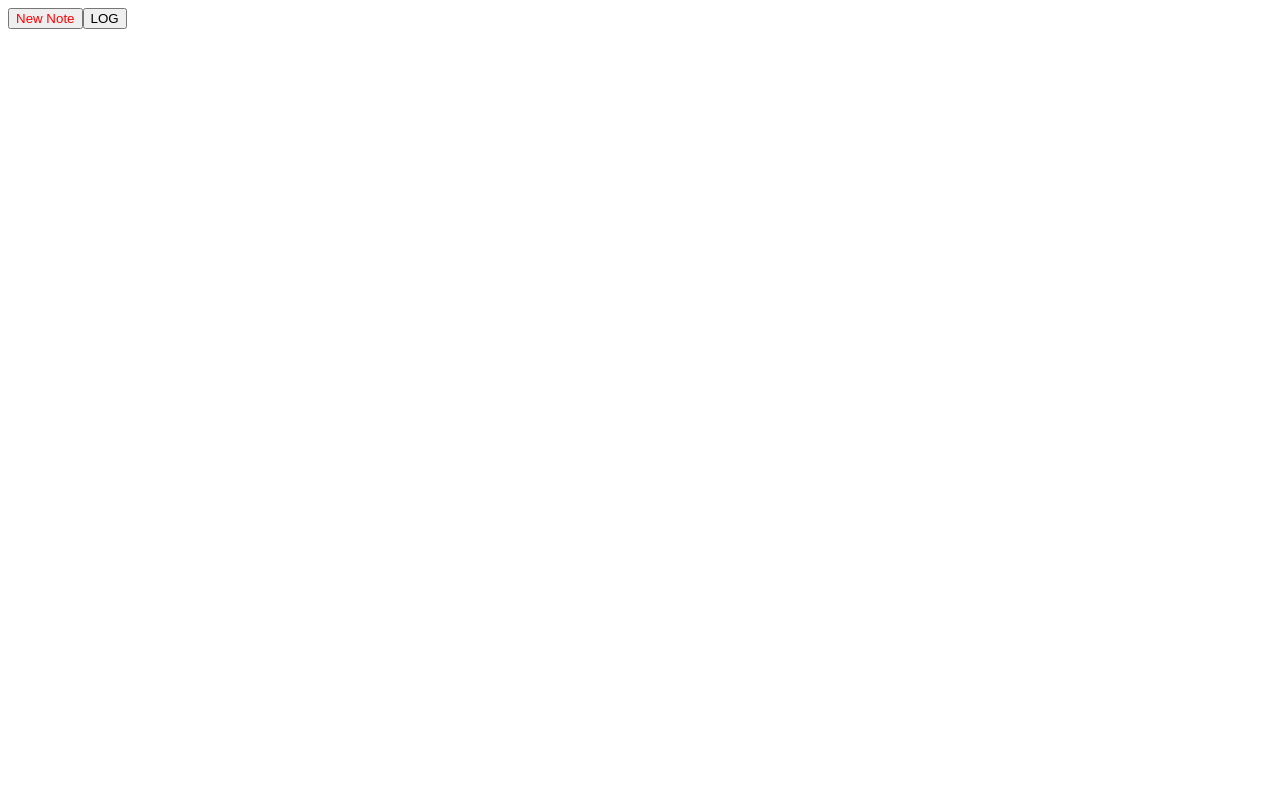
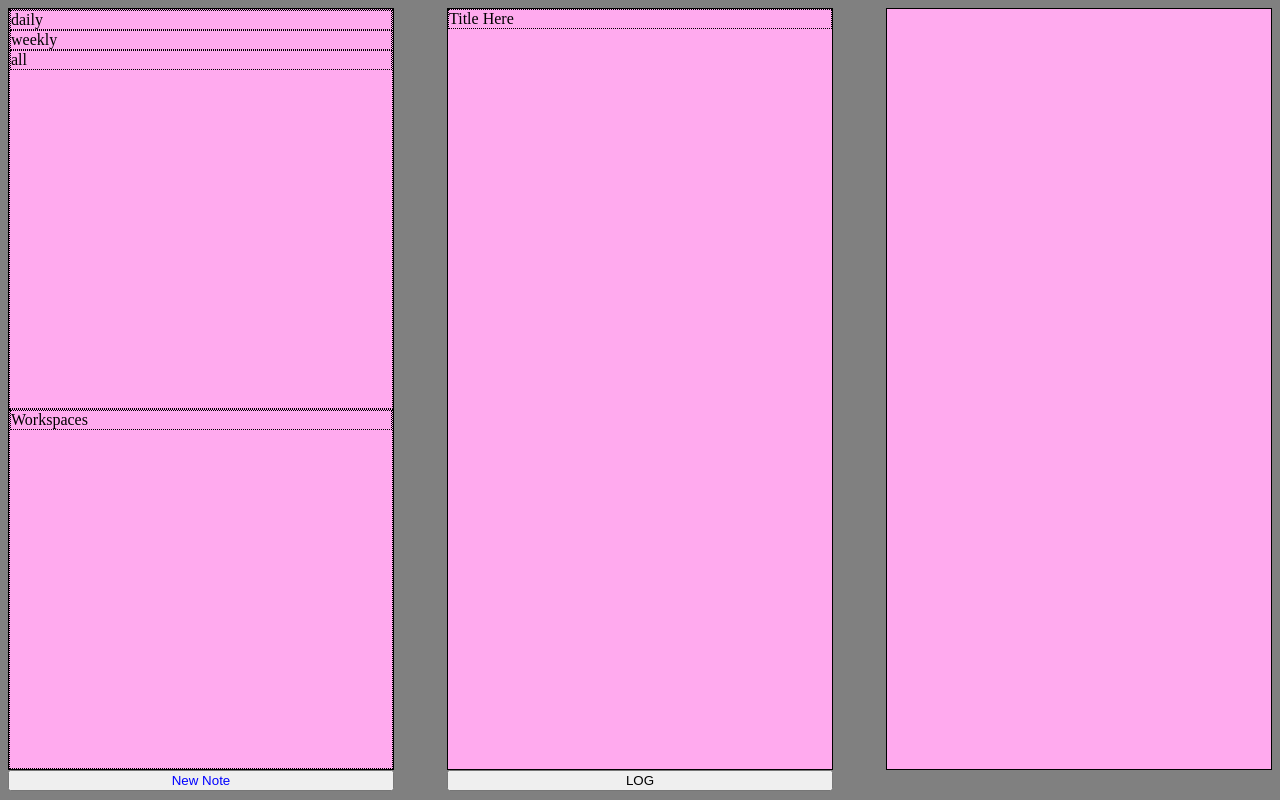
Before and after one commit to Pigg-eh/todo, a website built with webpack: page src/index.html in a window 1280 px wide. Built offline with nearby package versions, Linux system fonts and the light colour scheme.

Commit message:
feat: placeholder css to work with UI

```diff
--- a/src/createNote.js
+++ b/src/createNote.js
@@ -37,8 +37,6 @@ export const testNote =()=>{
   return noteForm
 }
 
-// []Expand a single todo to see/edit its details.
- // []Delete a todo.
   /*
   object{
   title
--- a/src/createWorkspace.js
+++ b/src/createWorkspace.js
@@ -26,7 +26,6 @@ export class Workspace{
     //noteVar.deleteNote()
     //Workspace.allNotes
   }
-//not sure how to indexOf the currently selected note(maybe match by title)
 
 
 
--- a/src/index.html
+++ b/src/index.html
@@ -4,8 +4,26 @@
     <meta charset="UTF-8">
     <meta name="viewport" content="width=device-width, initial-scale=1.0">
     <title>Document</title>
-</head>
 <body>
+    <!-- <div class="container"> -->
+        <div class="nav block">
+            <div class="nav-child fixed-workspaces">
+                <div data-selector="daily">daily</div>
+                <div data-selector="weekly">weekly</div>
+                <div data-selector="all">all</div>
+            </div>
 
+
+            <div class="nav-child user-workspaces">
+                <div>Workspaces</div>
+            </div>
+        </div>
+        <div class="main block" >
+            <div class="title">Title Here</div>
+        </div>
+        <div class="info block" >
+
+        </div>
+    <!-- </div> -->
 </body>
 </html>
--- a/src/style.css
+++ b/src/style.css
@@ -1,3 +1,27 @@
 .hello {
-    color: red;
+    color: blue;
   }
+
+div{
+  /* delete later */
+  border: 1px dotted black;
+}
+
+body{
+  display: grid;
+  grid-template:auto / auto auto auto;
+  background-color: gray;
+  justify-content: space-between;
+}
+
+.block {
+    background-color: #FFAAEE;
+    height: 95vh;
+    width: 30vw;
+    border: 1px solid black;
+  }
+
+  .nav{
+  display: grid;
+  grid-template:auto auto/ auto;
+  }
```
Also changed, not shown: src/ui.js (added, +32 -0 lines).
